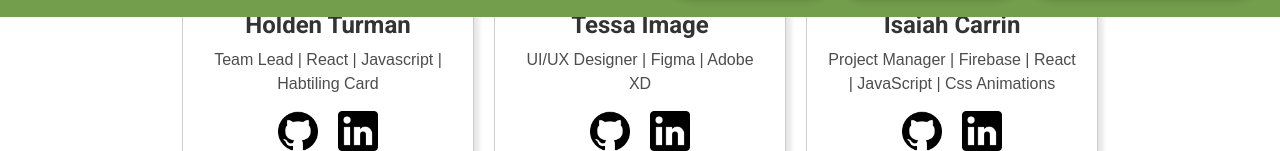
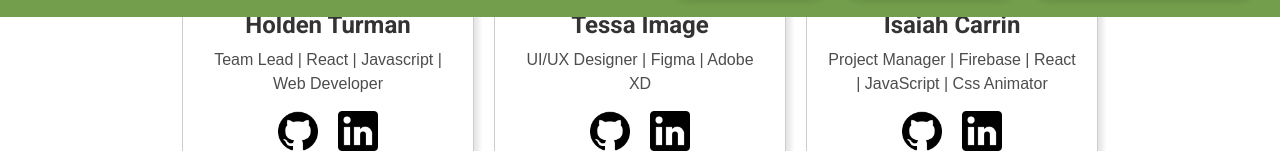
Before and after one commit to celeste-nunez/TeamRocket, a React (Vite) app in the folder my-react/: page /AboutUs in a window 1280 px wide. Shown: the part 783-934 px from the top of the page. Built offline with nearby package versions, Linux system fonts and the light colour scheme; a web font is replaced by a local one.

Commit message:
different title for Holden

```diff
--- a/my-react/src/AboutUs.jsx
+++ b/my-react/src/AboutUs.jsx
@@ -42,7 +42,7 @@ function AboutUs() {
                 <Card
                     profile_picture={holdenImage}
                     name="Holden Turman"
-                    description="Team Lead | React | Javascript | Habtiling Card"
+                    description="Team Lead | React | Javascript | Web Developer"
                     githubLink="https://github.com/HoldenTurman"
                     linkedinLink="https://www.linkedin.com/in/holdenturman/"
                 />
@@ -56,7 +56,7 @@ function AboutUs() {
                 <Card
                     profile_picture={isaiahImage}
                     name="Isaiah Carrin"
-                    description="Project Manager | Firebase | React | JavaScript | Css Animations"
+                    description="Project Manager | Firebase | React | JavaScript | Css Animator"
                     githubLink="https://github.com/iCarrin"
                     linkedinLink="http://www.linkden.com/in/isaiah-carrin"
                 />
```
